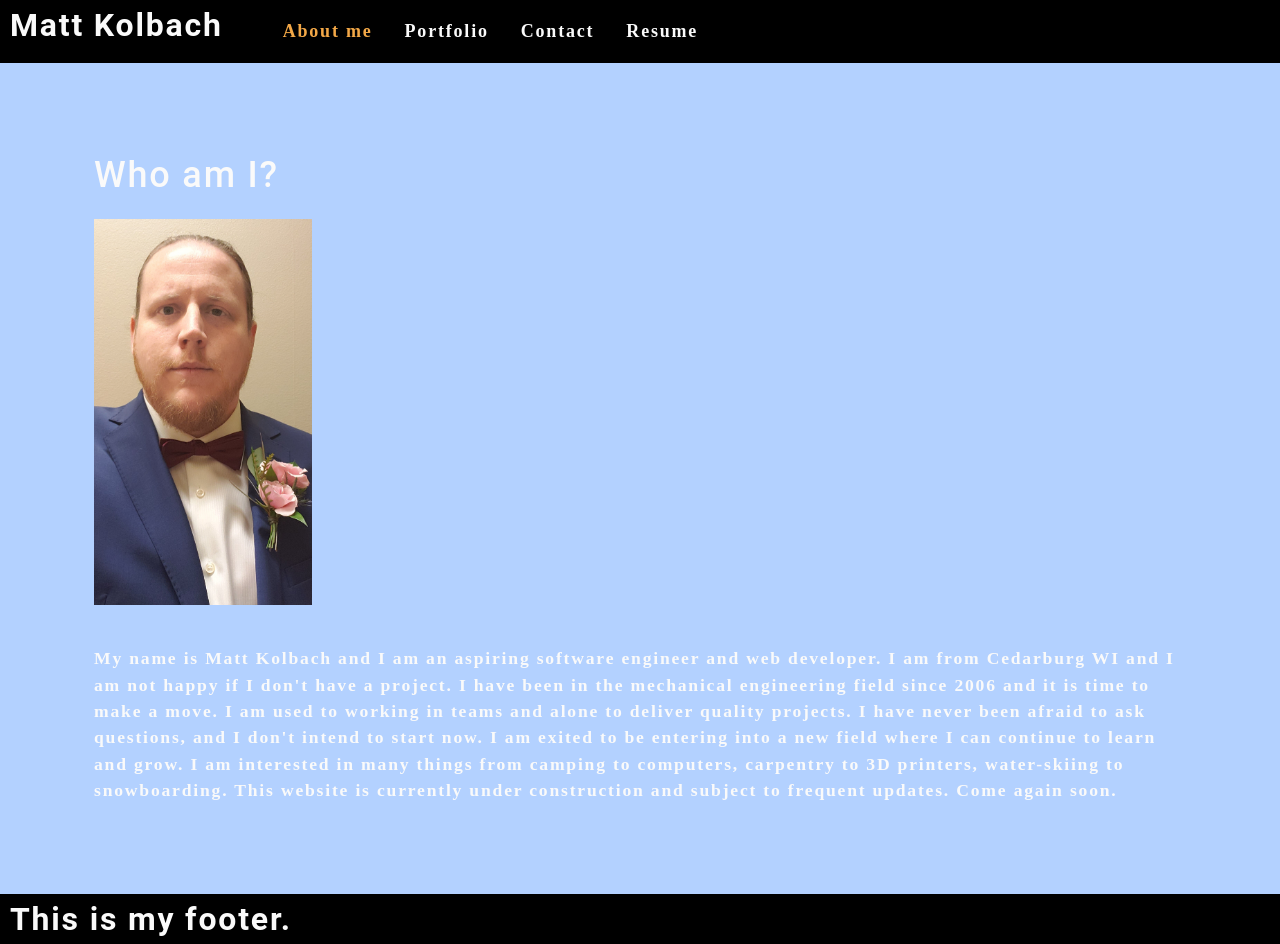
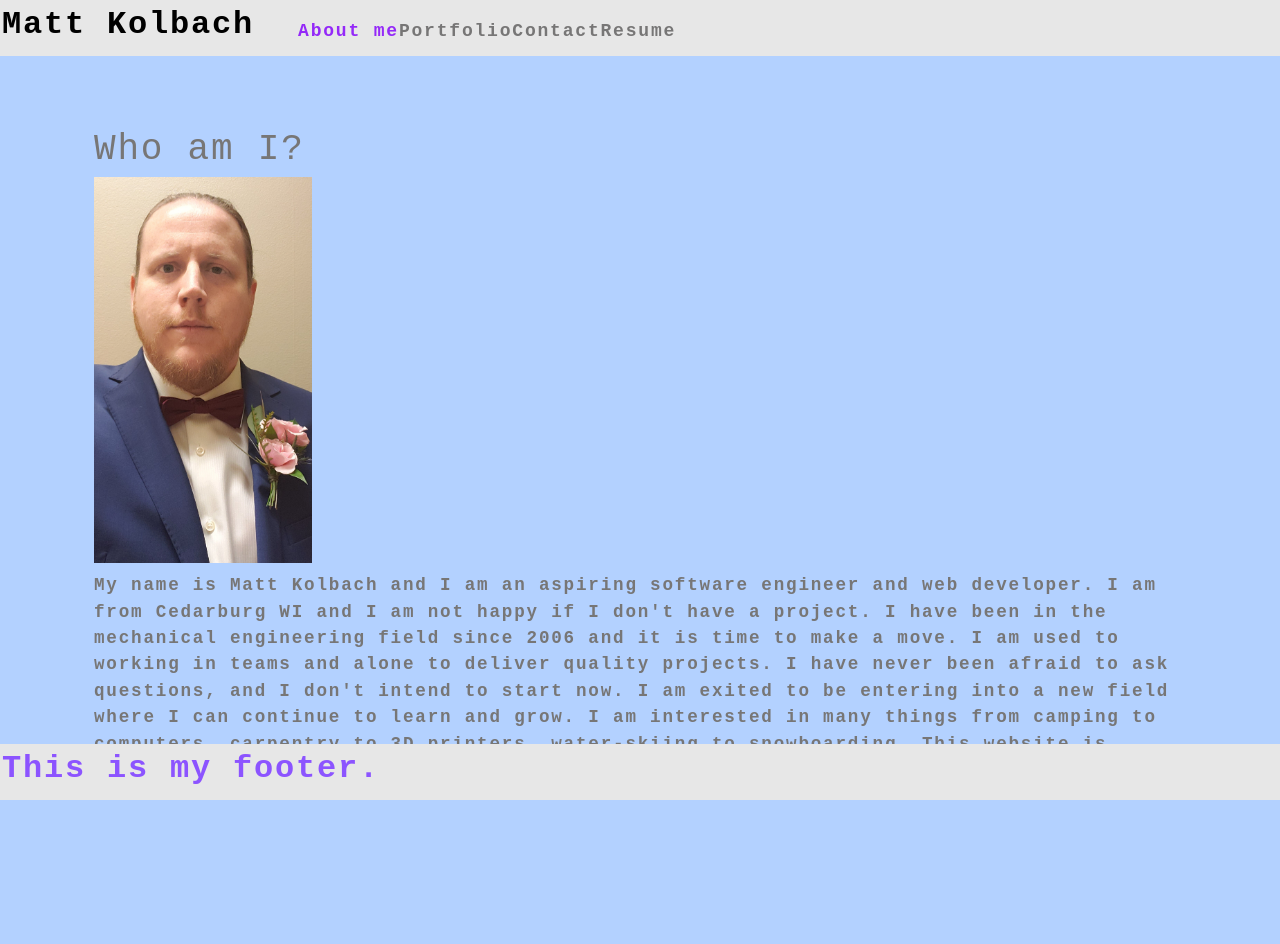
Before and after one commit to MattKolbach/mattkportfolio, a React (Create React App) app: page / in a window 1280 px wide. After the commit the page ends 851 px from the top, so only its background shows below. Built offline with nearby package versions, Linux system fonts and the light colour scheme.

Commit message:
css tweaks

```diff
--- a/src/App.js
+++ b/src/App.js
@@ -33,9 +33,7 @@ function App() {
     return (
         <div>
             <Header name="Matt Kolbach">
-                <Nav currentPage={currentPage} setCurrentPage={setCurrentPage} pages={pages} >
-
-                </Nav>
+                <Nav currentPage={currentPage} setCurrentPage={setCurrentPage} pages={pages} />
             </Header>
             <main>
                 {currentPage.component}
--- a/src/components/Footer/index.js
+++ b/src/components/Footer/index.js
@@ -4,13 +4,13 @@ import React from "react";
 function Footer() {
 
     return (
-        <header className="flex-row px-1">
+        <footer className="flex-row">
             <h2>
                 <a href="/">
                     <span>This is my footer.</span>
                 </a>
             </h2>
-        </header>
+        </footer>
     );
 }
 
--- a/src/components/Header/index.js
+++ b/src/components/Header/index.js
@@ -5,7 +5,7 @@ import React from "react";
 function Header({children, name}) {
 
     return (
-        <header className="flex-row px-1">
+        <header className="flex-row">
             <h2>
                 <a href="/">
                     <span>{name}</span>
--- a/src/components/Nav/index.js
+++ b/src/components/Nav/index.js
@@ -8,20 +8,20 @@ function Nav({currentPage, setCurrentPage, pages}) {
     return (
         <nav>
             <ul className="flex-row">
-                <li className={`mx-2 ${currentPage === pages[0] && 'navActive'}`} onClick={()=> setCurrentPage(pages[0])}>
+                <li className={`${currentPage === pages[0] && 'navActive'}`} onClick={()=> setCurrentPage(pages[0])}>
                     <div>
                         About me
                     </div>
                  </li>
-                 <li className={`mx-2 ${currentPage === pages[1] && 'navActive'}`} onClick={()=> setCurrentPage(pages[1])}>
+                 <li className={`${currentPage === pages[1] && 'navActive'}`} onClick={()=> setCurrentPage(pages[1])}>
                     <div>
                         Portfolio
                     </div>
                  </li>
-                <li className={`mx-2 ${currentPage === pages[2] && 'navActive'}`} onClick={()=> setCurrentPage(pages[2])}>
+                <li className={`${currentPage === pages[2] && 'navActive'}`} onClick={()=> setCurrentPage(pages[2])}>
                    <div>Contact</div>
                 </li>
-                <li className={`mx-2 ${currentPage === pages[3] && 'navActive'}`} onClick={()=> setCurrentPage(pages[3])}>
+                <li className={`${currentPage === pages[3] && 'navActive'}`} onClick={()=> setCurrentPage(pages[3])}>
                     <div>
                         Resume
                     </div>
--- a/src/index.css
+++ b/src/index.css
@@ -6,9 +6,9 @@ main {
 }
 :root {
   --primary: #8c54ff;
-  --secondary: #F3A847;
+  --secondary: #9429f8;
   --tertiary: #B12704;
-  --light: #fafafa;
+  --light: #777676;
   --dark: #000000;
   --darker: #111111;
   --error: rgb(228, 46, 1);
@@ -22,8 +22,7 @@ main {
   box-sizing: border-box;
 }
 
-html,
-body {
+html {
   min-height: 100%;
 }
 
@@ -36,8 +35,33 @@ body {
   letter-spacing: .1em;
   background: #b3d1ff;
   color: var(--light);
-  font-family: 'Poiret One', cursive;
+  font-family: monospace, Verdana;
+}
 
+header{
+  height: 56px;
+  background-color: #E7E7E7;
+  margin-bottom: 1rem;
+}
+
+footer {
+  height: 56px;
+  background-color: #E7E7E7;
+
+  position: fixed;
+  width: 100%;
+  bottom: 0;
+
+  text-align: center;
+  margin-top: 1rem;
+}
+
+footer h2 a {
+  text-align: center;
+}
+
+header a {
+  color: var(--dark);
 }
 
 h1,
@@ -46,7 +70,7 @@ h3,
 h4,
 h5,
 h6 {
-  font-family: 'Roboto', sans-serif;
+  font-family: monospace, Verdana;
   font-weight: 500;
   margin: 5px 0;
   line-height: 1.25;
@@ -91,13 +115,7 @@ a:hover {
   text-decoration: underline;
 }
 
-header {
-  background: var(--dark);
-}
 
-header a {
-  color: var(--light);
-}
 
 button {
   font-size: 1rem;
@@ -185,50 +203,7 @@ textarea {
   justify-content: flex-end;
 }
 
-.mx-1 {
-  margin-right: var(--spacing-one);
-  margin-left: var(--spacing-one);
-}
 
-.mx-2 {
-  margin-right: var(--spacing-two);
-  margin-left: var(--spacing-two);
-}
-
-.my-1 {
-  margin-top: var(--spacing-one);
-  margin-bottom: var(--spacing-one);
-}
-
-.my-2 {
-  margin-top: var(--spacing-two);
-  margin-bottom: var(--spacing-two);
-}
-
-.my-5 {
-  margin-top: var(--spacing-five);
-  margin-bottom: var(--spacing-five);
-}
-
-.px-1 {
-  padding-right: var(--spacing-one);
-  padding-left: var(--spacing-one);
-}
-
-.px-2 {
-  padding-right: var(--spacing-two);
-  padding-left: var(--spacing-two);
-}
-
-.py-1 {
-  padding-top: var(--spacing-one);
-  padding-bottom: var(--spacing-one);
-}
-
-.py-2 {
-  padding-top: var(--spacing-two);
-  padding-bottom: var(--spacing-two);
-}
 
 .card {
   width: 25%;
@@ -242,31 +217,7 @@ textarea {
   cursor: pointer;
 }
 
-.modalBackdrop {
-	background: rgba(0, 0, 0, .65);
-	bottom: 0;
-	left: 0;
-	overflow: auto;
-	position: fixed;
-	right: 0;
-	top: 0;
-	z-index: 1;
-}
 
-.modalContainer {
-	background: var(--darker);
-	border-radius: 5px;
-	max-width: 100%;
-	margin: 50px auto;
-	padding: 15px;
-	width: 960px;
-}
-
-.modalTitle {
-	font-size: 18px;
-	font-weight: 600;
-	margin-bottom: 25px;
-}
 
 button {
 	background: var(--primary);
--- a/src/index.js
+++ b/src/index.js
@@ -1,6 +1,7 @@
 import React from 'react';
 import ReactDOM from 'react-dom';
 import './index.css';
+//import './indexnew.css';
 import App from './App';
 import reportWebVitals from './reportWebVitals';
 
--- /dev/null
+++ b/src/indexnew.css
@@ -0,0 +1,23 @@
+body {
+    width: 100vw;
+    height: 100vh;
+    margin: 0;
+  }
+
+  header, footer {
+    height: 56px;
+    background-color: #E7E7E7;
+    color: 000000;
+  }
+
+  body > header {
+    margin-bottom: 1rem;
+  }
+
+  body > footer {
+    position: sticky;
+    top: 99vh;
+
+    text-align: center;
+    margin-top: 1rem;
+  }
```
